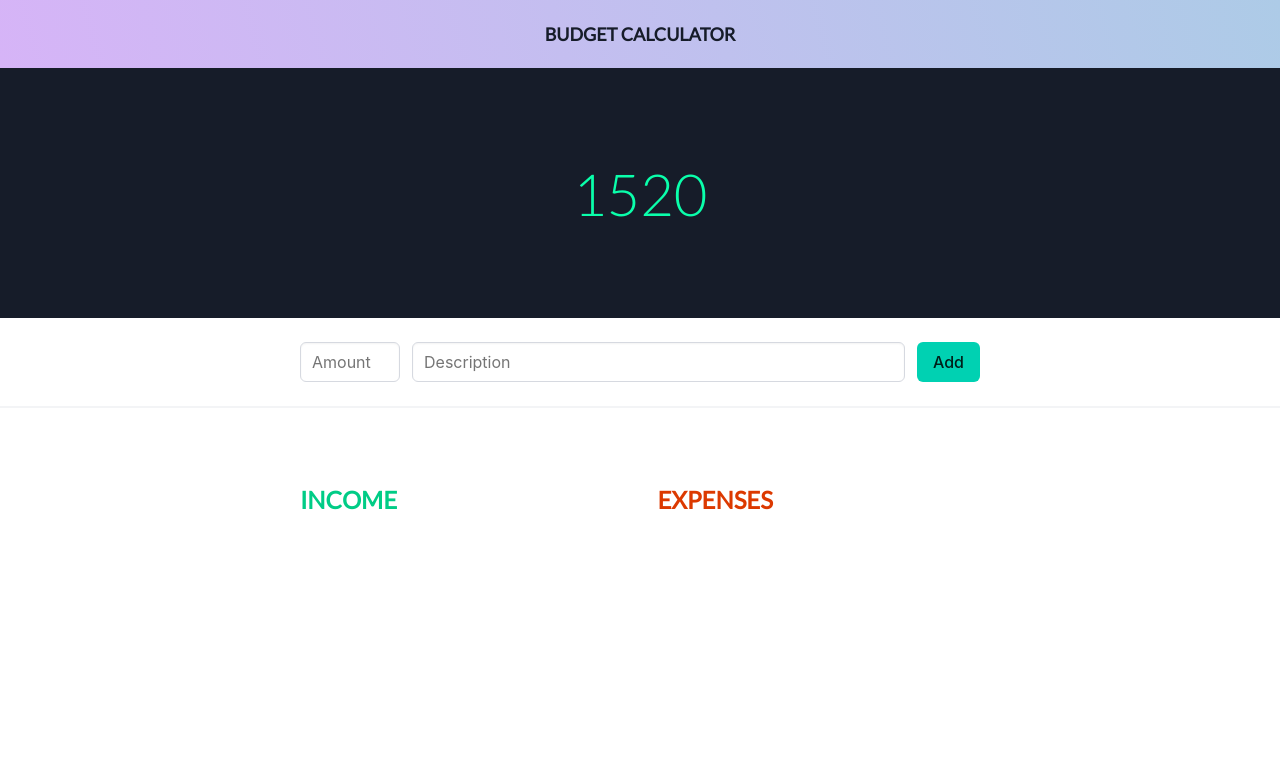
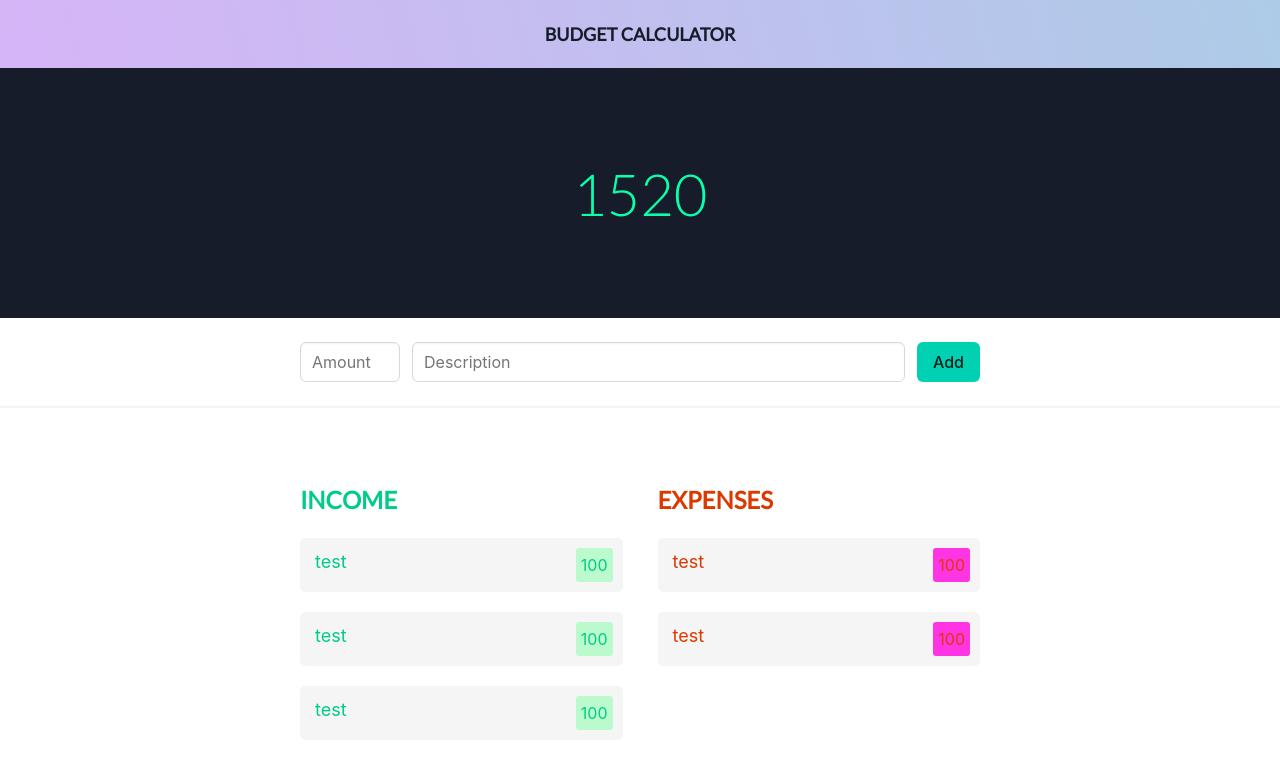
Before and after one commit to marshall8009/budget-app, an Angular app: page / in a window 1280 px wide. Shown: the top 768 px of the page. Built offline with nearby package versions, Linux system fonts and the light colour scheme.

Commit message:
imported budget item card to budget list component. added some styling

```diff
--- a/src/app/budget-item-list/budget-item-list.html
+++ b/src/app/budget-item-list/budget-item-list.html
@@ -2,10 +2,19 @@
     <div class="budget-items-container">
         <div class="income-column">
             <h1>Income</h1>
+            <div class="budget-items">
+                <app-budget-item-card [isIncome]="true" style="margin-bottom: 20px;"></app-budget-item-card>
+                <app-budget-item-card [isIncome]="true" style="margin-bottom: 20px;"></app-budget-item-card>
+                <app-budget-item-card [isIncome]="true" style="margin-bottom: 20px;"></app-budget-item-card>
+            </div>
         </div>
 
         <div class="expenses-column">
             <h1>Expenses</h1>
+            <div class="budget-items">
+                <app-budget-item-card [isIncome]="false" style="margin-bottom: 20px;"></app-budget-item-card>
+                <app-budget-item-card [isIncome]="false" style="margin-bottom: 20px;"></app-budget-item-card>
+            </div>
         </div>
     </div>
 </section>
--- a/src/app/budget-item-list/budget-item-list.scss
+++ b/src/app/budget-item-list/budget-item-list.scss
@@ -26,6 +26,12 @@
                 font-weight: 900;
                 text-transform: uppercase;
             }
+
+            .budget-items {
+                display: flex;
+                flex-direction: column;
+                margin-top: 20px;
+            }
         }
 
         .income-column {
--- a/src/app/budget-item-list/budget-item-list.ts
+++ b/src/app/budget-item-list/budget-item-list.ts
@@ -1,8 +1,9 @@
 import { Component } from '@angular/core';
+import { BudgetItemCard } from './budget-item-card/budget-item-card';
 
 @Component({
   selector: 'app-budget-item-list',
-  imports: [],
+  imports: [BudgetItemCard],
   templateUrl: './budget-item-list.html',
   styleUrl: './budget-item-list.scss'
 })
```
